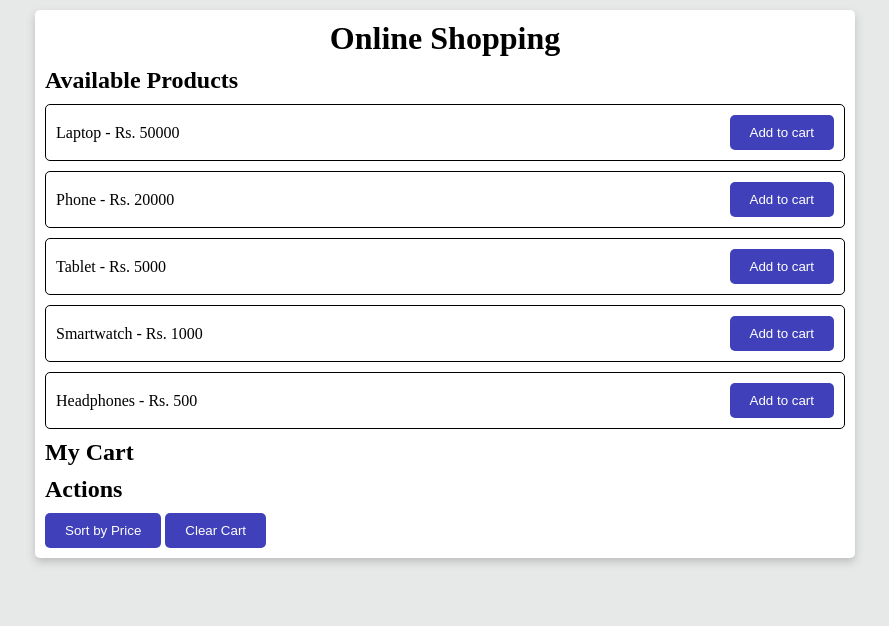
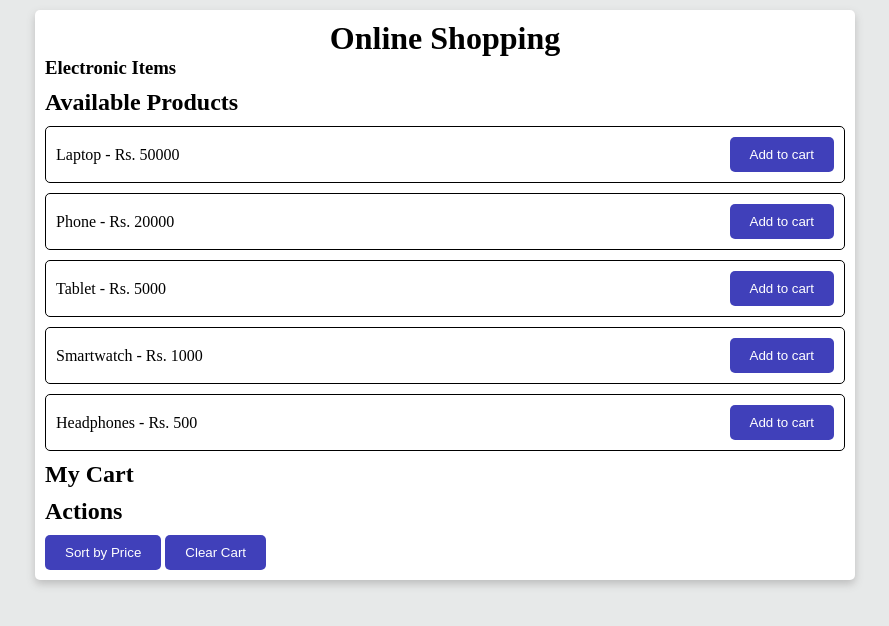
Before and after one commit to shekarbhim/online-shopping-app, a plain HTML site: page index.html in a window 1280 px wide. Shown: the whole page, without its empty margins (195-1084 px from the left). Drawn offline with Linux system fonts and the light colour scheme.

Commit message:
Added Subtitile

```diff
--- a/index.html
+++ b/index.html
@@ -9,6 +9,7 @@
   <body>
     <div class="online-shopping-container">
       <h1>Online Shopping</h1>
+      <h3>Electronic Items</h3>
       <p id="feedback"></p>
       <h2>Available Products</h2>
       <div id="productsContainer">
```
